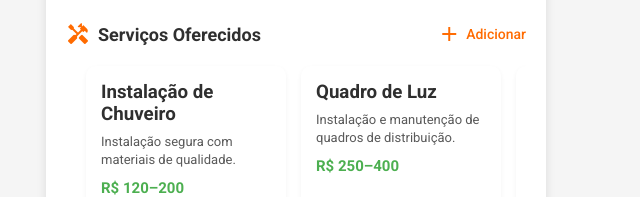
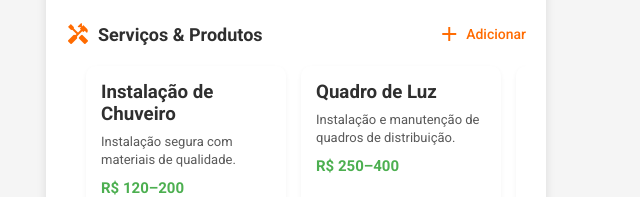
Before and after one commit to PeriffApp/PeriffApp, a plain HTML site: page PeriffApp-web-index/PerfilPrestador/perfilPrestador.html in a window 1280 px wide. Shown: the part 841-1038 px from the top of the page, 344-984 px from the left. Drawn offline with Linux system fonts and the light colour scheme.

Commit message:
Update perfilPrestador.html

```diff
--- a/PeriffApp-web-index/PerfilPrestador/perfilPrestador.html
+++ b/PeriffApp-web-index/PerfilPrestador/perfilPrestador.html
@@ -124,7 +124,7 @@
             <div class="section-header">
                 <h2 class="section-title">
                     <i class="material-icons">handyman</i>
-                    Serviços Oferecidos
+                    Serviços & Produtos
                 </h2>
                 <span class="edit-section" onclick="openAddServiceModal()">
                     <i class="material-icons">add</i>
```
